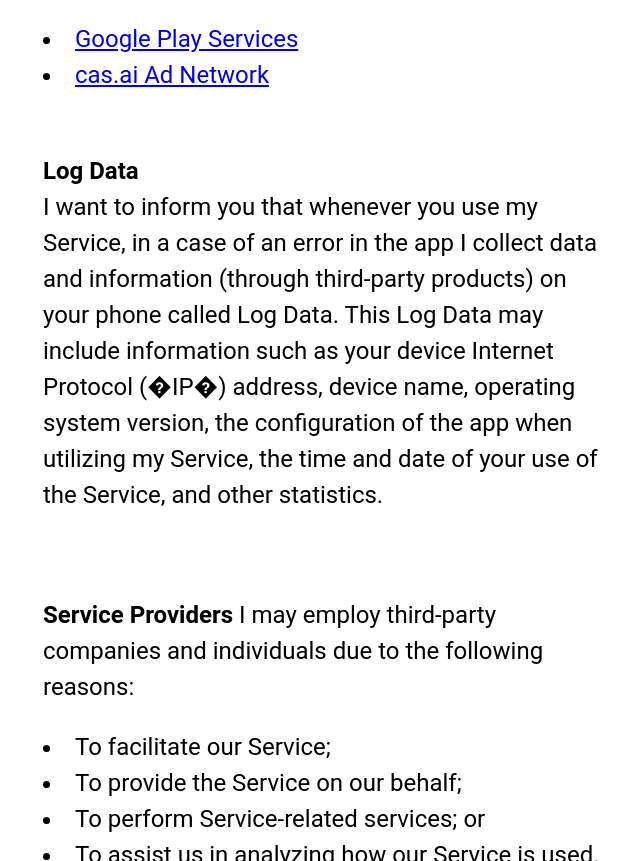
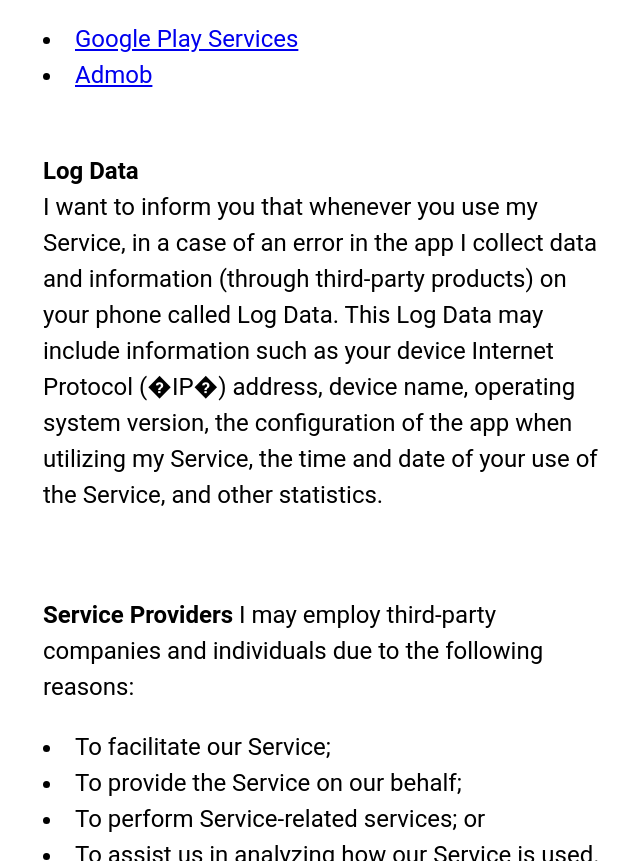
Before and after one commit to karabali331/Crystal-Match, a plain HTML site: page index.html in a window 1280 px wide. Shown: the part 1167-2028 px from the top of the page, without its empty margins (315-955 px from the left). Drawn offline with Linux system fonts and the light colour scheme.

Commit message:
Add files via upload

```diff
--- a/index.html
+++ b/index.html
@@ -24,7 +24,7 @@
             The app does use third-party services that may collect information used to identify you.
             Link to the privacy policy of third-party service providers used by the app</p>
         <li><a href="https://www.google.com/policies/privacy/" target="_blank" rel="noreferrer noopener">Google Play Services</a></li>
-        <li><a href="https://cas.ai/privacy-policy" target="_blank" rel="noreferrer noopener">cas.ai Ad Network</a></li>
+        <li><a href="https://admob.google.com/intl/ru/home/" target="_blank" rel="noreferrer noopener">Admob</a></li>
         <br>
 
         <p><strong>Log Data</strong><br>I want to inform you that whenever you use my Service, in a case of an error in the app I collect data and information (through third-party products) on your phone called Log Data. This Log Data may include information such as your device Internet Protocol
```
